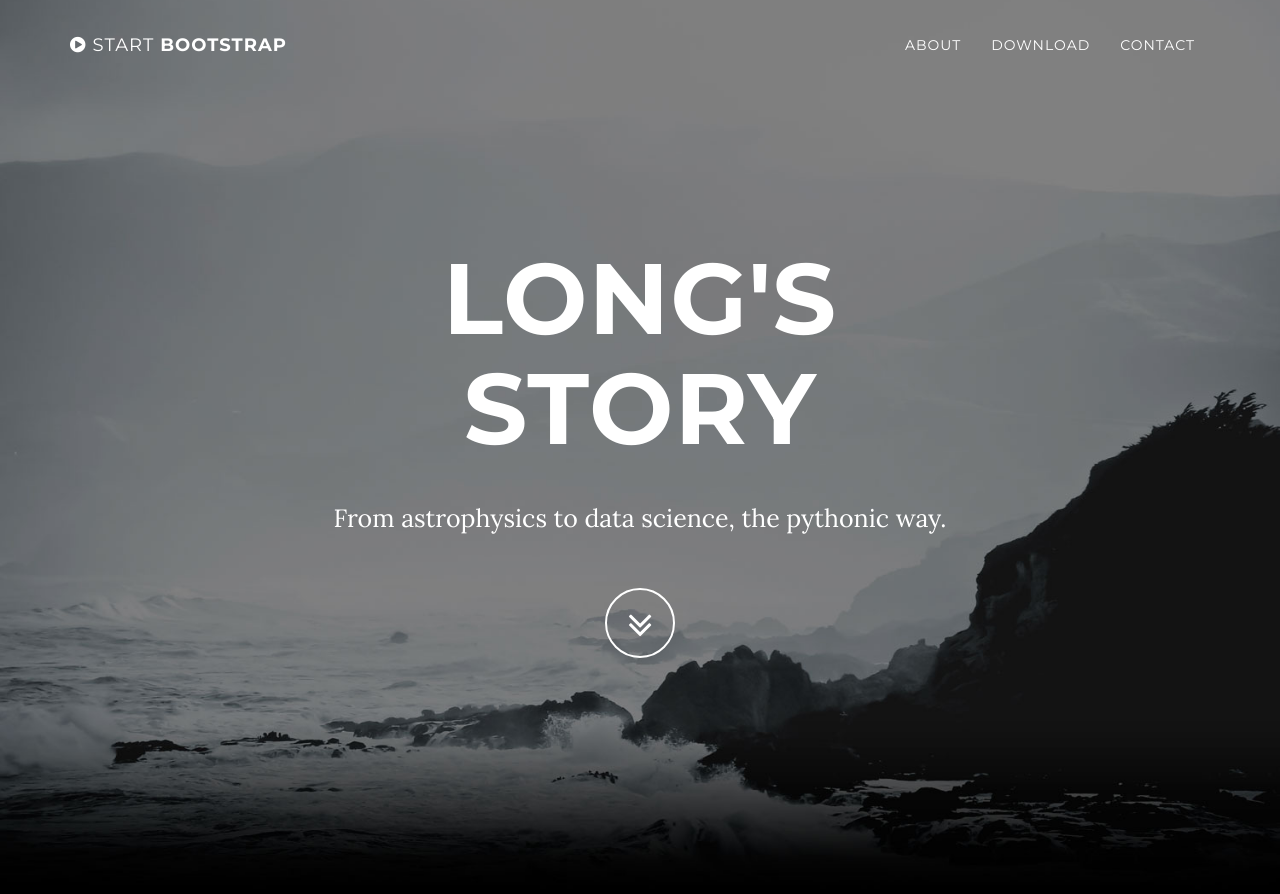
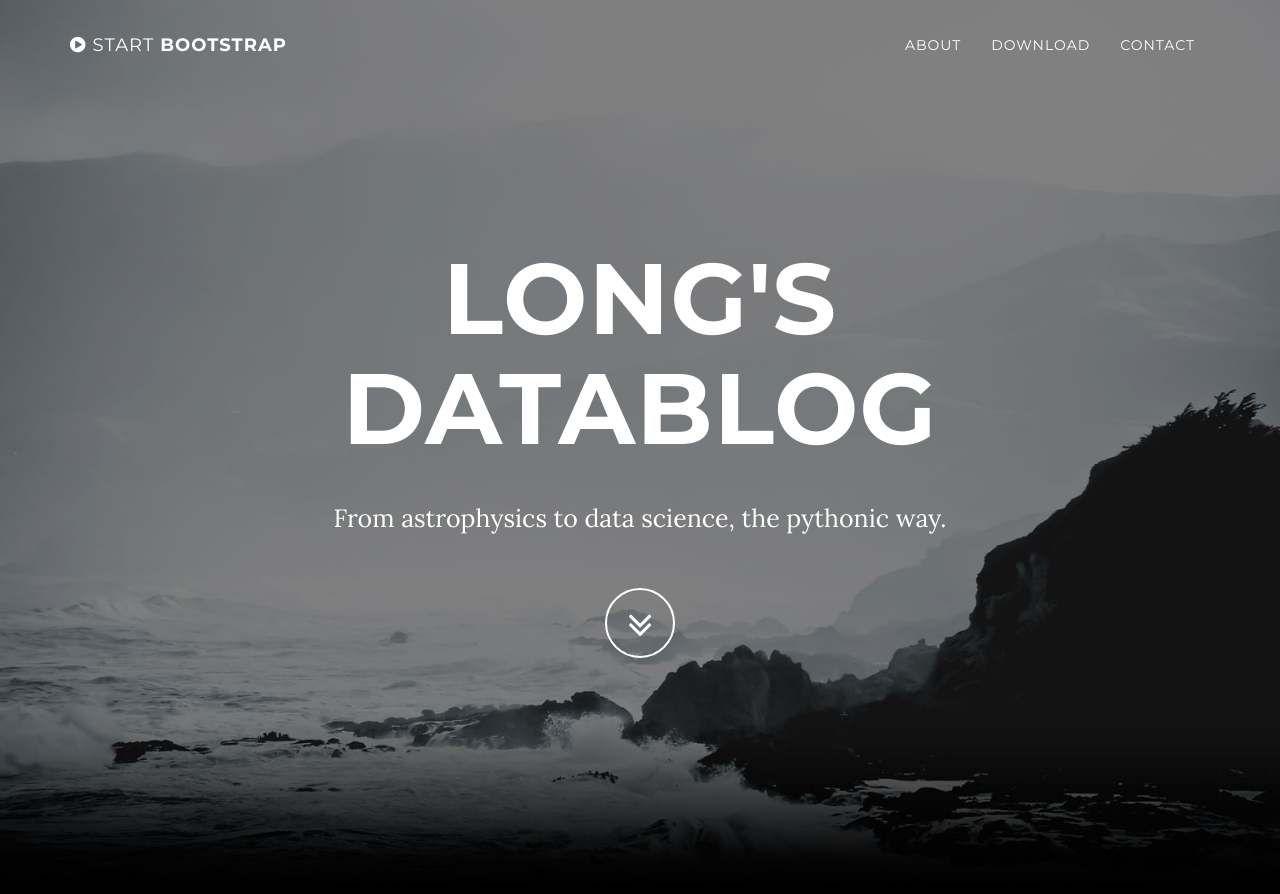
Before and after one commit to ldocao/ldocao.github.io, a Jekyll site: the page built from index.html, in a window 1280 px wide and 900 px high. Shown: the top 894 px of the window. Built offline with Jekyll 4.4.1, drawn with Linux system fonts in a browser that asks for light colours; some of the changed text lies outside the part shown.

Commit message:
update infos

```diff
--- a/_config.yml
+++ b/_config.yml
@@ -1,5 +1,5 @@
 # Site settings
-title: Long's story
+title: Long's datablog
 email: ldocao@gmail.com
 url: https://ldocao.github.io
 description: "From astrophysics to data science, the pythonic way."
--- a/_includes/about.html
+++ b/_includes/about.html
@@ -3,7 +3,7 @@
         <div class="row">
             <div class="col-lg-8 col-lg-offset-2">
                 <h2>About me</h2>
-                <p> I'm a former astrophysicist, and working now as a data scientist at Saegus.</p>
+                <p> I'm a former astrophysicist, and now a data scientist at Saegus.</p>
                 <p> I believe in Python.</p>
                 <p> You can also find some of my photographies on my <a href="http://longdocao.com/">personal webiste</a> or on my <a href="https://500px.com/ldocao">500px profile</a>.</p>
             </div>
--- a/_includes/contact.html
+++ b/_includes/contact.html
@@ -3,7 +3,7 @@
         <div class="row">
             <div class="col-lg-8 col-lg-offset-2">
                 <h2>Contact</h2>
-                <p>If you have any questions, please drop me an email !</p>
+                <p>If you have any questions, please drop me an email, or use one of the social network below.</p>
                 <p><a href="mailto:{{ site.email }}">{{ site.email }}</a>
                 </p>
                 <ul class="list-inline banner-social-buttons">
--- a/_includes/header.html
+++ b/_includes/header.html
@@ -4,7 +4,7 @@
             <div class="container">
                 <div class="row">
                     <div class="col-md-8 col-md-offset-2">
-                        <h1 class="brand-heading">Long's story</h1>
+                        <h1 class="brand-heading">Long's datablog</h1>
                         <p class="intro-text">From astrophysics to data science, the pythonic way.<br></p>
                         <a href="#about" class="btn btn-circle page-scroll">
                             <i class="fa fa-angle-double-down animated"></i>
```
